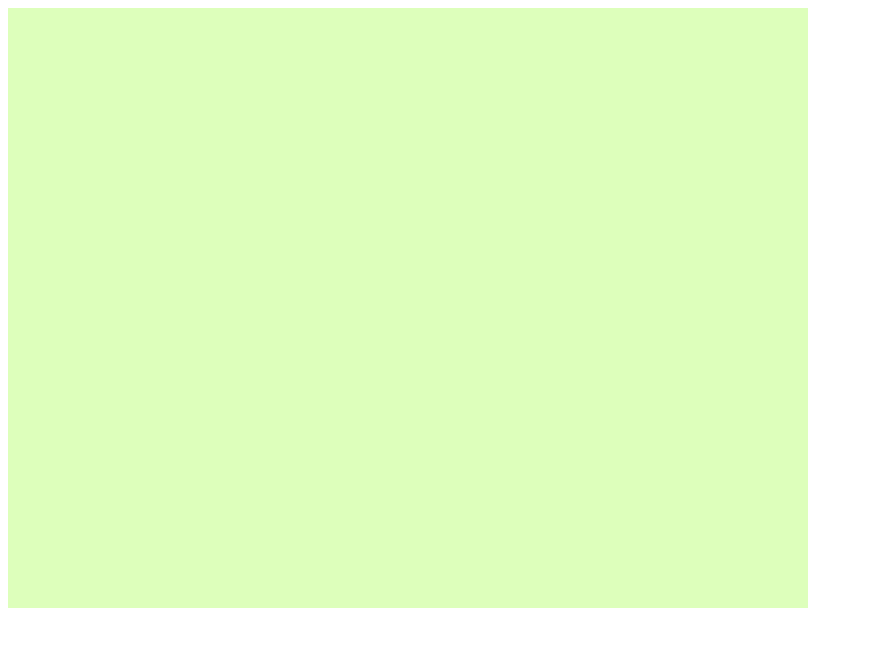
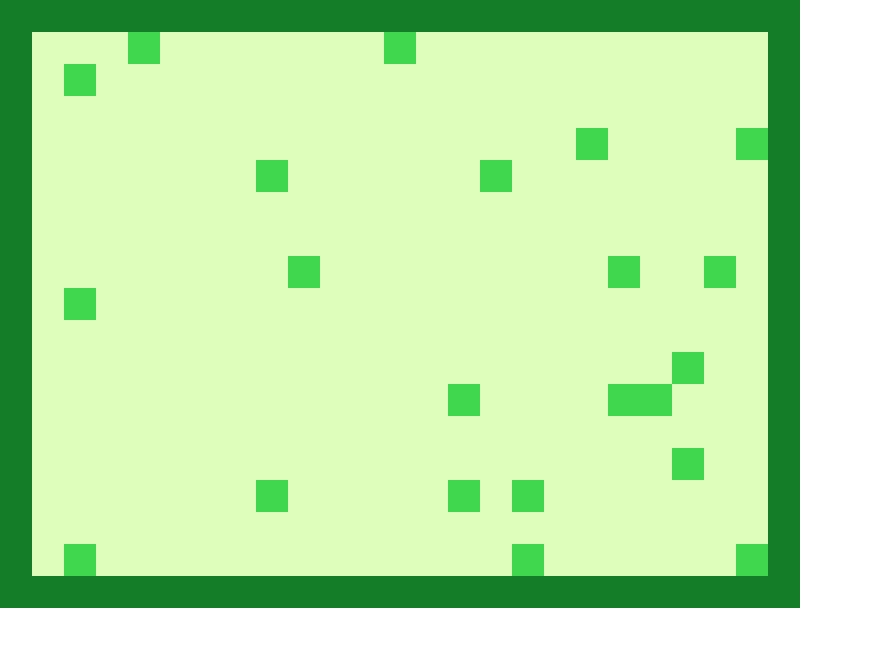
Before and after one commit to deengames/a-day-and-a-night, a plain HTML site: page index.html in a window 1280 px wide. Shown: the whole page, without its empty margins (0-871 px from the left). Drawn offline with Linux system fonts and the light colour scheme.

Commit message:
MOAR tutorialz: basic components (grid, actor) and entities (tree, bush)

```diff
--- a/index.html
+++ b/index.html
@@ -1,7 +1,15 @@
 <!DOCTYPE html>
 <html>
 	<head>
+		<style>
+			body {
+				margin: 0px;
+			}
+		</style>
+
 		<script src="lib/crafty-min.js"></script>
+		<script src="src/components.js"></script>
+		<script src="src/entities.js"></script>
 		<script src="src/game.js"></script>
 		<script>
 			window.addEventListener('load', Game.start);
--- /dev/null
+++ b/src/components.js
@@ -0,0 +1,28 @@
+// The Grid component allows an element to be located
+//	on a grid of tiles
+Crafty.c('Grid', {
+	init: function() {
+		this.attr({
+			w: Game.map_grid.tile.width,
+			h: Game.map_grid.tile.height
+		})
+	},
+
+	// Locate this entity at the given position on the grid
+	move_on_grid: function(x, y) {
+		if (x === undefined && y === undefined) {
+			return { x: this.x/Game.map_grid.tile.width, y: this.y/Game.map_grid.tile.height }
+		} else {
+			this.attr({ x: x * Game.map_grid.tile.width, y: y * Game.map_grid.tile.height });
+			return this;
+		}
+	}
+});
+
+// An "Actor" is an entity that is drawn in 2D on canvas
+//	via our logical coordinate grid
+Crafty.c('Actor', {
+	init: function() {
+		this.requires('2D, Canvas, Grid');
+	},
+});
--- /dev/null
+++ b/src/entities.js
@@ -0,0 +1,15 @@
+// A Tree is just an Actor with a certain color
+Crafty.c('Tree', {
+	init: function() {
+		this.requires('Actor, Color')
+			.color('rgb(20, 125, 40)');
+	},
+});
+
+// A Bush is just an Actor with a certain color
+Crafty.c('Bush', {
+	init: function() {
+		this.requires('Actor, Color')
+			.color('rgb(64, 215, 78)');
+	},
+});
--- a/src/game.js
+++ b/src/game.js
@@ -1,8 +1,50 @@
 Game = {
+	// This defines our grid's size and the size of each of its tiles
+	width: 800,
+	height: 608,
+
+	map_grid: {
+		width:  25,
+		height: 19,
+		tile: {
+			width:  32,
+			height: 32
+		}
+	},
+
+	// The total width of the game screen. Since our grid takes up the entire screen
+	//  this is just the width of a tile times the width of the grid
+	width: function() {
+		return this.map_grid.width * this.map_grid.tile.width;
+	},
+
+	// The total height of the game screen. Since our grid takes up the entire screen
+	//  this is just the height of a tile times the height of the grid
+	height: function() {
+		return this.map_grid.height * this.map_grid.tile.height;
+	},
 	// Initialize and start our game
 	start: function() {
 		// Start crafty and set a background color so that we can see it's working
-		Crafty.init(800, 600);
+		Crafty.init(Game.width(), Game.height());
 		Crafty.background('#dfb');
+
+		Game.init_map();
+	},
+
+	init_map: function() {
+		// Place a tree at every edge square on our grid of 16x16 tiles
+		for (var x = 0; x < Game.map_grid.width; x++) {
+			for (var y = 0; y < Game.map_grid.height; y++) {
+				var at_edge = x == 0 || x == Game.map_grid.width - 1 || y == 0 || y == Game.map_grid.height - 1;
+
+				if (at_edge) {
+					// Place a tree entity at the current tile
+					Crafty.e('Tree').move_on_grid(x, y);
+				} else if (Math.random() < 0.06) {
+					Crafty.e('Bush').move_on_grid(x, y);
+				}
+			}
+		}
 	}
 }
```
